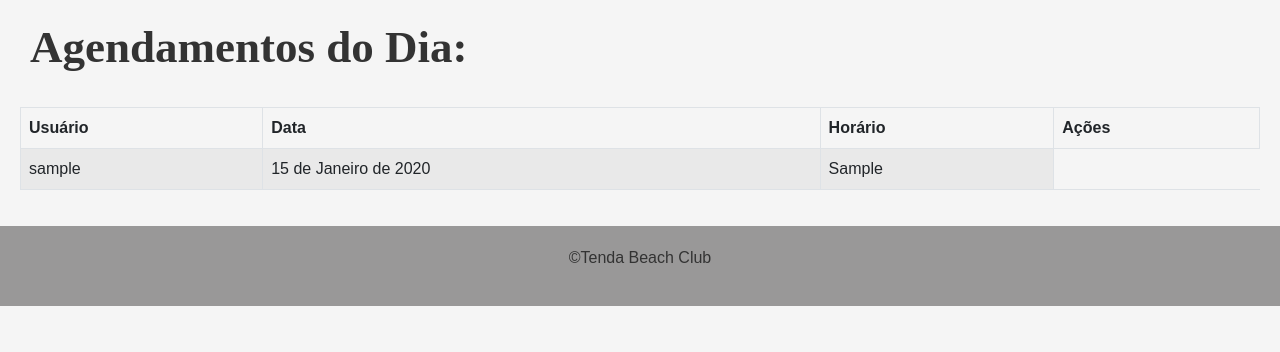
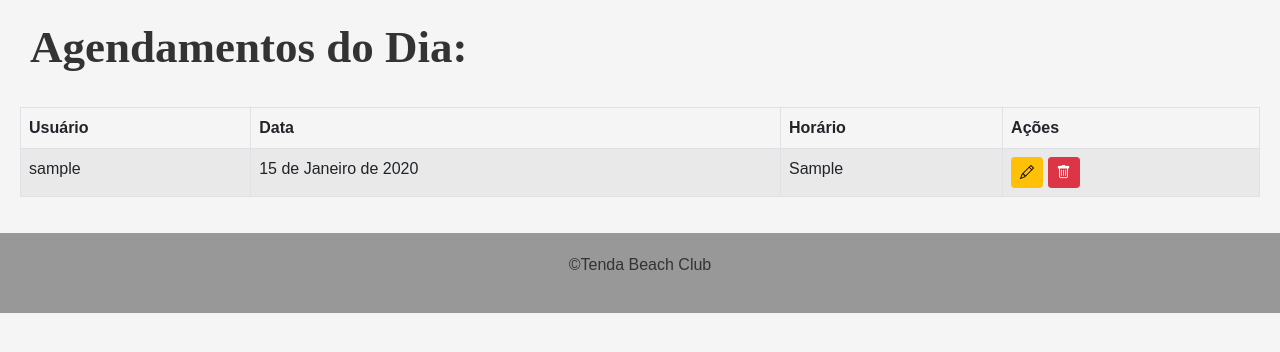
Before and after one commit to Lucas-Espindola-dev/tenda_fitness, a Django app: template schedules/templates/schedules/appointments_list.html in a window 1280 px wide. Shown: the part 50-402 px from the top of the page. Run offline with Django 5.2, Linux system fonts and the light colour scheme; the template is opened without the code that fills it: values that come from a table or form of the project are taken from there, others are empty; tables that the repository leaves empty hold one stand-in row (values such as "Sample post"); some libraries are stand-ins or nearby versions.

Commit message:
Adding links to delete and update appointments

```diff
--- a/schedules/templates/schedules/appointments_list.html
+++ b/schedules/templates/schedules/appointments_list.html
@@ -20,6 +20,14 @@
                 <td>{{ appointment.user.username }}</td>
                 <td>{{ appointment.day }}</td>
                 <td>{{ appointment.time }}</td>
+                <td>
+                    <a href="{% url 'appointment-update' appointment.id %}" class="btn btn-warning btn-sm">
+                      <i class="bi bi-pencil"></i>
+                    </a>
+                    <a href="{% url 'appointment-delete' appointment.id %}" class="btn btn-danger btn-sm btn-delete">
+                      <i class="bi bi-trash"></i>
+                    </a>
+                  </td>
             </tr>
             {% endfor %}
         </tbody>
```
